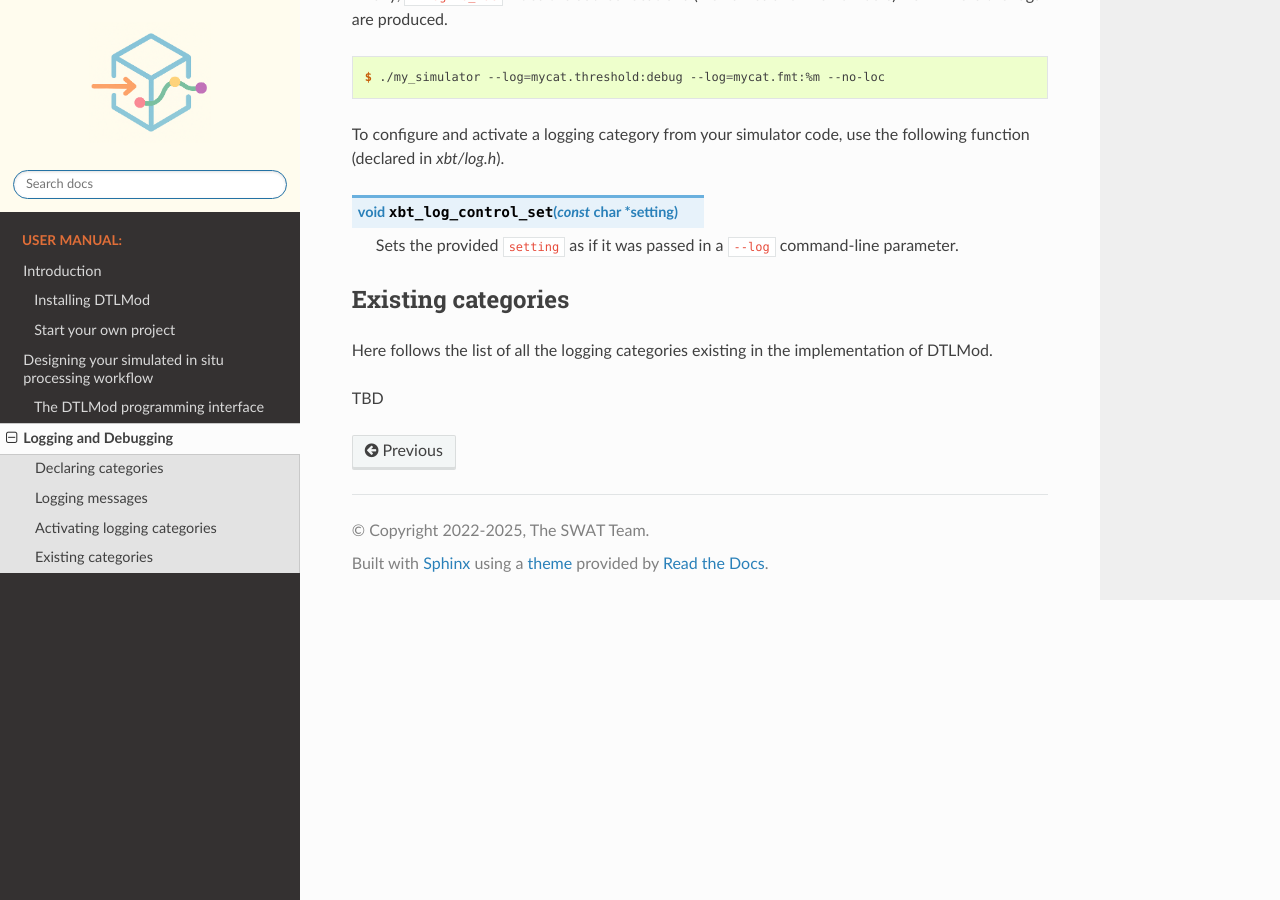
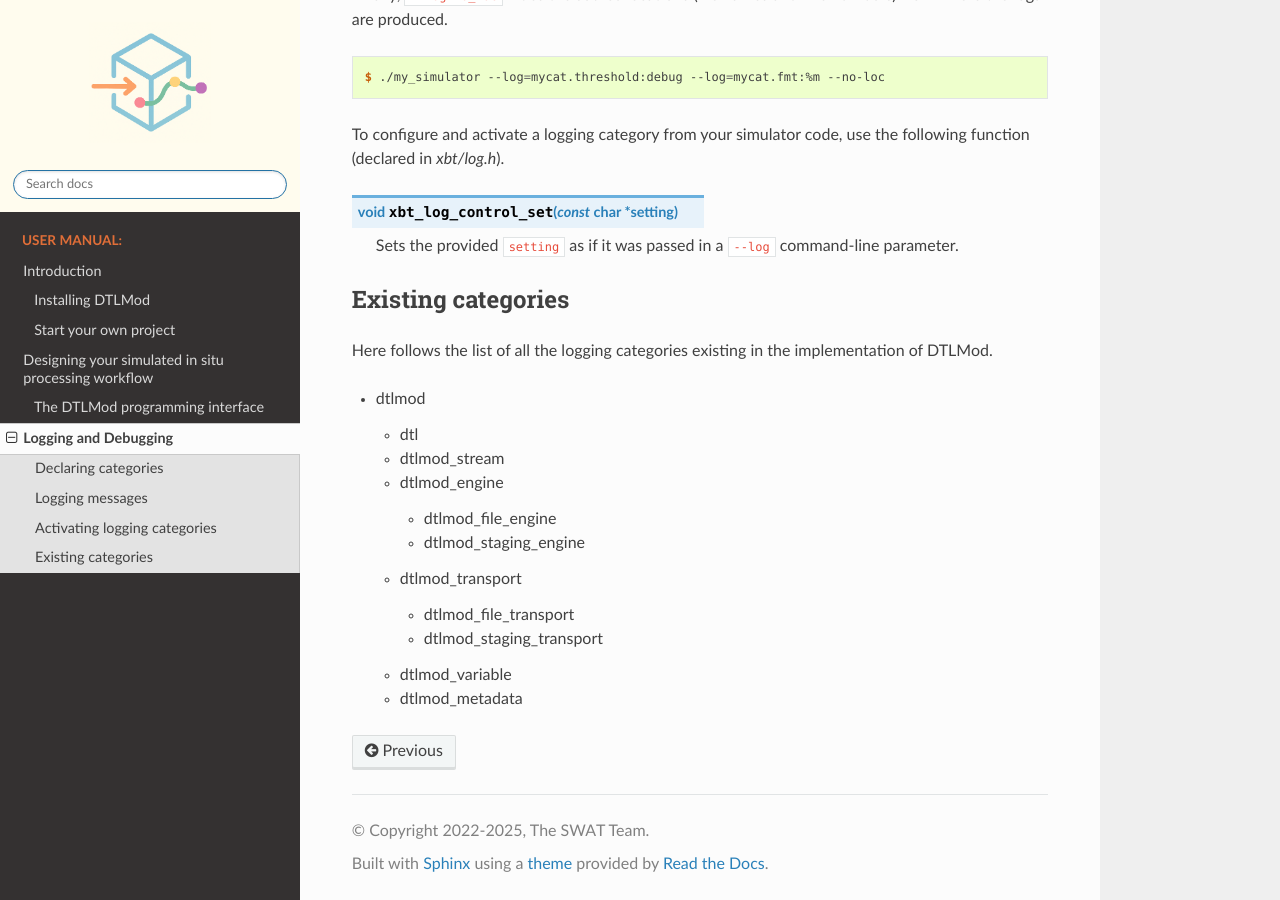
Before and after one commit to simgrid/DTLMod, a Sphinx documentation site: the page built from doc/source/Logging.rst, in a window 1280 px wide and 900 px high, scrolled down 2189 px. Built offline with Sphinx 7.4.7 and the Read the Docs theme 3.1.0, drawn with Linux system fonts in a browser that asks for light colours.

Commit message:
list existing logging categories

```diff
--- a/doc/source/Logging.rst
+++ b/doc/source/Logging.rst
@@ -113,15 +113,20 @@ Existing categories
 
 Here follows the list of all the logging categories existing in the implementation of DTLMod.
 
-TBD
+- dtlmod
 
-.. - dtlmod
+  - dtl
+  - dtlmod_stream
+  - dtlmod_engine
 
-..  - dtl
-  - dtl_stream
-  - dtl_engine
+   - dtlmod_file_engine
+   - dtlmod_staging_engine
 
+  - dtlmod_transport
 
-.. src/FileEngine.cpp                    20 XBT_LOG_NEW_DEFAULT_SUBCATEGORY(dtl_file_engine, dtlmod, "DTL logging abou
-                                            t file-based Engines");
- 5 src/bindings/python/dtlmod_python.cpp 36 XBT_LOG_NEW_DEFAULT_CATEGORY(python, "python");
+   - dtlmod_file_transport
+   - dtlmod_staging_transport
+
+  - dtlmod_variable
+
+  - dtlmod_metadata
```
